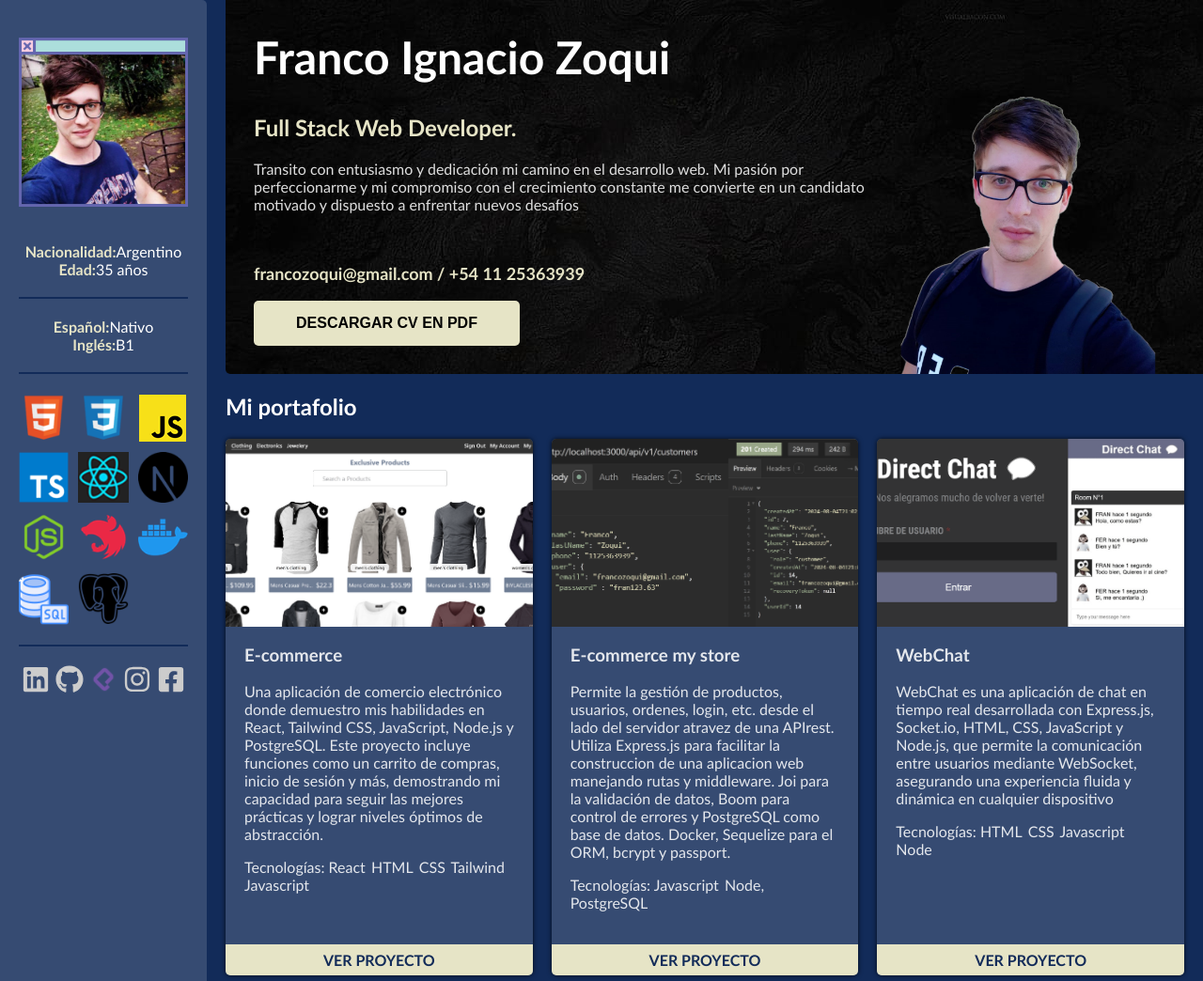
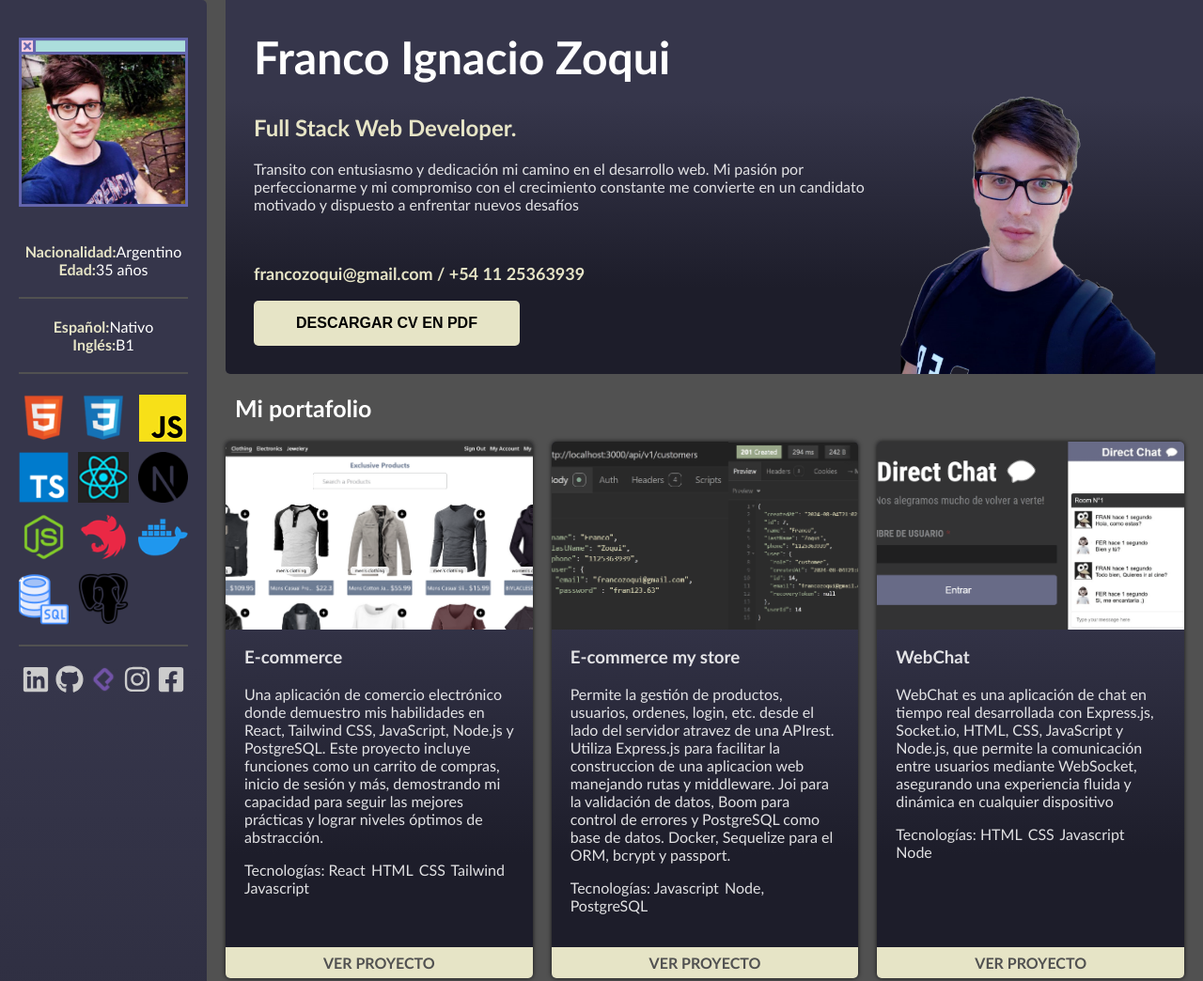
Before and after one commit to argfiz/cv-francozoqui, a website: page index.html in a window 1280 px wide. Shown: the top 1044 px of the page at 94% size. Drawn offline with Linux system fonts and the light colour scheme.

Commit message:
Upgrade style & colors

```diff
--- a/index.html
+++ b/index.html
@@ -8,7 +8,7 @@
 	<link rel="stylesheet" href="style.css">
 	<script src="data.js"></script>
 	<script src="index.js" defer></script>
-	<title>Franco Ignacio Zoqui - Mi Porfolio</title>
+	<title>Franco Ignacio Zoqui - Mi Portafolio</title>
 
 </head>
 <body>
@@ -32,7 +32,7 @@
 
 	<main>
 		<section>
-			<h2>Mi portafolio</h2>
+			<h2 style="font-size: 25px; padding-left: 10px;">Mi portafolio</h2>
 			<div id="proyectosContainer">
 			</div>
 		</section>
--- a/style.css
+++ b/style.css
@@ -3,7 +3,7 @@
     --color-text-titulos: #ffffff;
     --color-texto: rgba(255, 255, 255, 0.867);
     --color-acento: #E6E4C6;
-    --color-fondo: #122b59;
+    --color-fondo: #515151;
     --color-fondo-tarjeta: #ffffff27;
   }
 
@@ -34,8 +34,10 @@
   header{
     margin-left: 20px;
     grid-area: header;
-    background-image: url("./img/fondo.jpg");
-    background-color: #000000;
+    /*background-image: url("./img/fondo.jpg");*/
+    /*background-color: #000000;*/
+    background: rgb(29,29,42);
+    background: linear-gradient(0deg, rgba(29,29,42,1) 23%, rgba(54,54,75,1) 73%);
     display: flex;
     justify-content: space-between;
     border-bottom-left-radius: 5px;
@@ -119,7 +121,9 @@
   }
 
   .tarjeta{
-    background-color: var(--color-fondo-tarjeta) ;
+    background: rgb(29,29,42);
+    background: linear-gradient(0deg, rgba(29,29,42,1) 23%, rgba(54,54,75,1) 73%);
+    /*background-color: var(--color-fondo-tarjeta) ;*/
     border-radius: 5px;
   }
 
```
